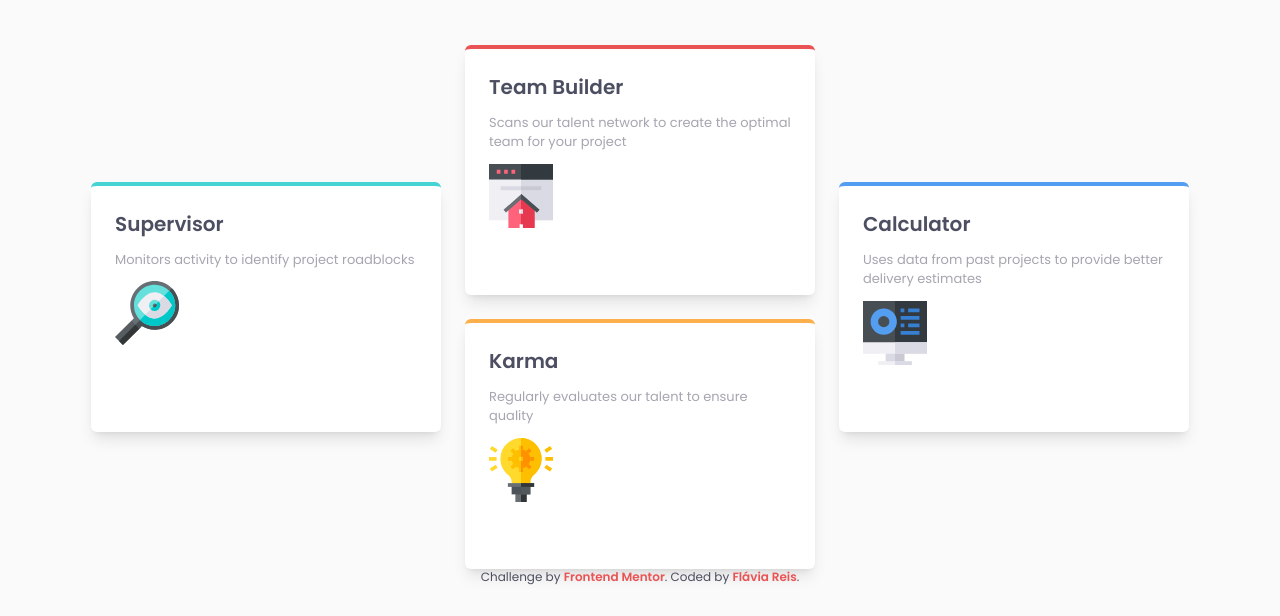
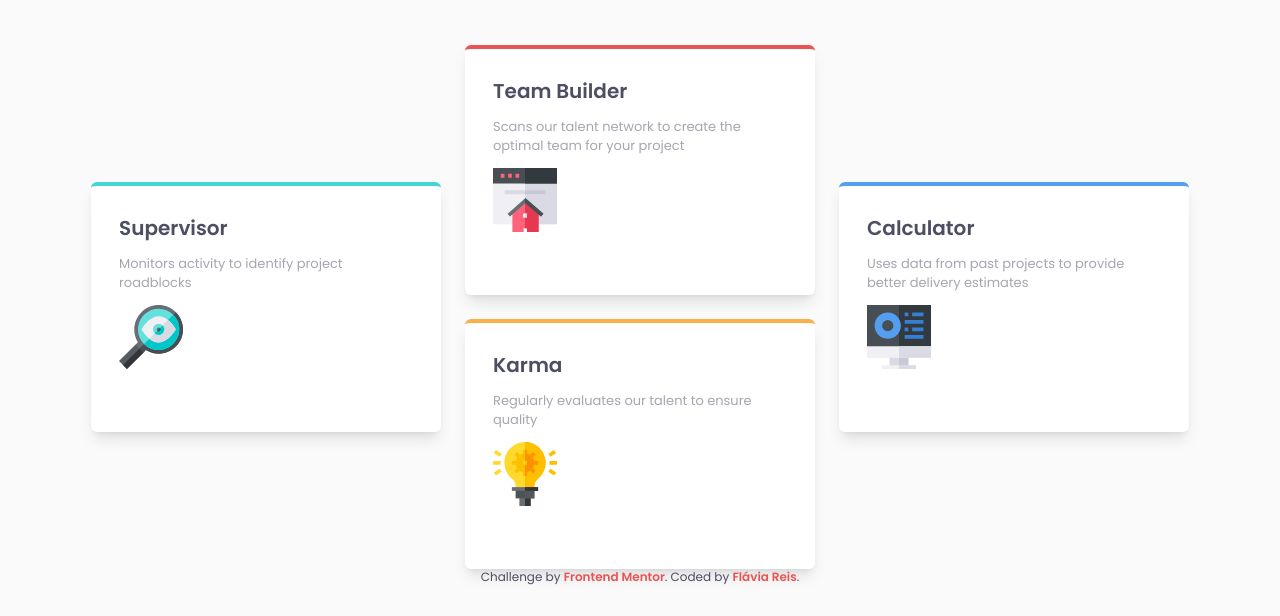
Before and after one commit to flaviare1s/four-card-feature-section, a website: page src/index.html in a window 1280 px wide. Shown: the part 184-800 px from the top of the page. Drawn offline with Linux system fonts and the light colour scheme.

Commit message:
Adjusting

```diff
--- a/src/index.html
+++ b/src/index.html
@@ -39,22 +39,22 @@
     </div>
 
     <div class="gap-6 grid md:grid-cols-2 lg:grid-cols-3 lg:grid-rows-2">
-      <section class="bg-white shadow-lg rounded-md border-t-4 border-cyan p-6 h-54 md:w-90 md:h-62 lg:row-span-2 lg:m-auto">
+      <section class="bg-white shadow-lg rounded-md border-t-4 border-cyan p-7 h-54 md:w-90 md:h-62 lg:row-span-2 lg:m-auto">
         <h2 class="text-xl font-semibold">Supervisor</h2>
         <p class="text-sm opacity-50 py-3">Monitors activity to identify project roadblocks</p>
         <img src="../images/icon-supervisor.svg" alt="Supervisor Icon">
       </section>
-      <section class="bg-white shadow-lg rounded-md border-t-4 border-red p-6 h-54 md:w-90 md:h-62 lg:col-span-1">
+      <section class="bg-white shadow-lg rounded-md border-t-4 border-red p-7 h-54 md:w-90 md:h-62 lg:col-span-1">
         <h2 class="text-xl font-semibold">Team Builder</h2>
         <p class="text-sm opacity-50 py-3">Scans our talent network to create the optimal team for your project</p>
         <img src="../images/icon-team-builder.svg" alt="Team Builder Icon">
       </section>
-      <section class="bg-white shadow-lg rounded-md border-t-4 border-orange p-6 h-54 md:w-90 md:h-62 lg:row-span-1 lg:col-span-1 lg:order-last">
+      <section class="bg-white shadow-lg rounded-md border-t-4 border-orange p-7 h-54 md:w-90 md:h-62 lg:row-span-1 lg:col-span-1 lg:order-last">
         <h2 class="text-xl font-semibold">Karma</h2>
         <p class="text-sm opacity-50 py-3">Regularly evaluates our talent to ensure quality</p>
         <img src="../images/icon-karma.svg" alt="Karma Icon">
       </section>
-      <section class="bg-white shadow-lg rounded-md border-t-4 border-blue p-6 h-54 md:w-90 md:h-62 lg:row-span-2 lg:col-span-1 lg:order-3 m-auto">
+      <section class="bg-white shadow-lg rounded-md border-t-4 border-blue p-7 h-54 md:w-90 md:h-62 lg:row-span-2 lg:col-span-1 lg:order-3 m-auto">
         <h2 class="text-xl font-semibold">Calculator</h2>
         <p class="text-sm opacity-50 py-3">Uses data from past projects to provide better delivery estimates</p>
         <img src="../images/icon-calculator.svg" alt="Calculator Icon">
```
Also changed, not shown: src/output.css.
